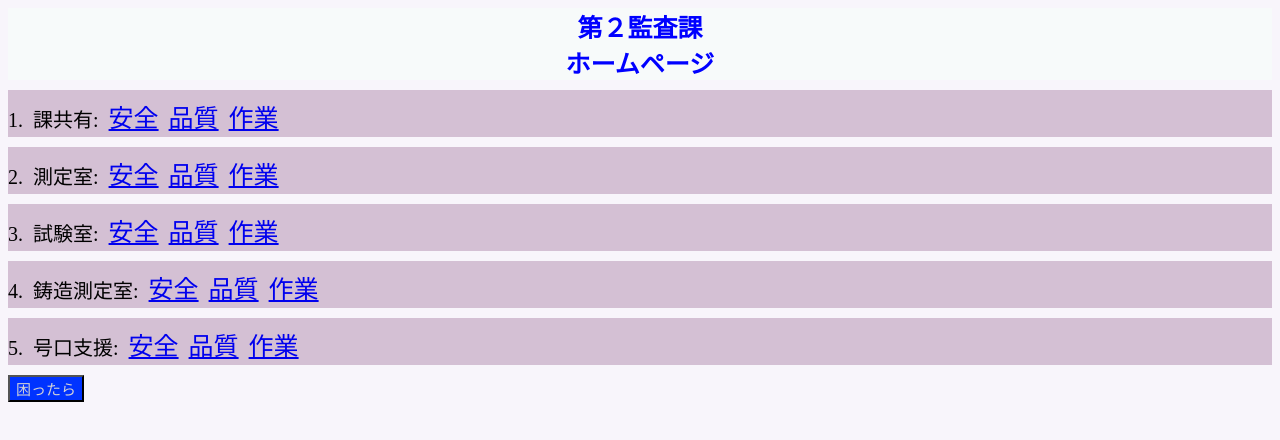
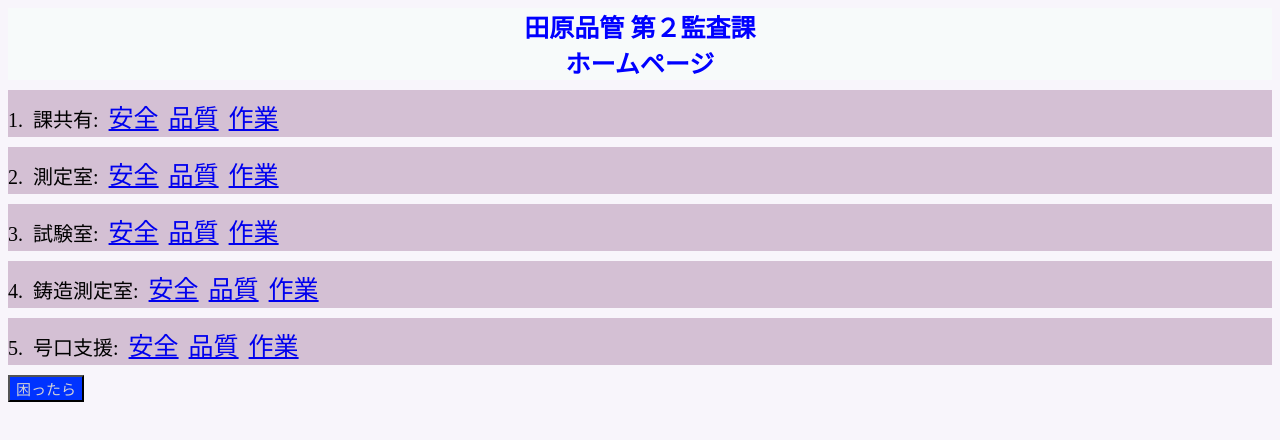
Before and after one commit to YanagidaKengo/second_audit_division, a plain HTML site: page index.html in a window 1280 px wide. Drawn offline with Linux system fonts and the light colour scheme.

Commit message:
Update index.html

```diff
--- a/index.html
+++ b/index.html
@@ -19,7 +19,7 @@
 </head>
 
 <body>
-<h1 class="title">第２監査課</h1>
+<h1 class="title">田原品管 第２監査課</h1>
 <h1 class="title">ホームページ</h1>
 <div class="row">
   <span class="no">1.</span>
```
